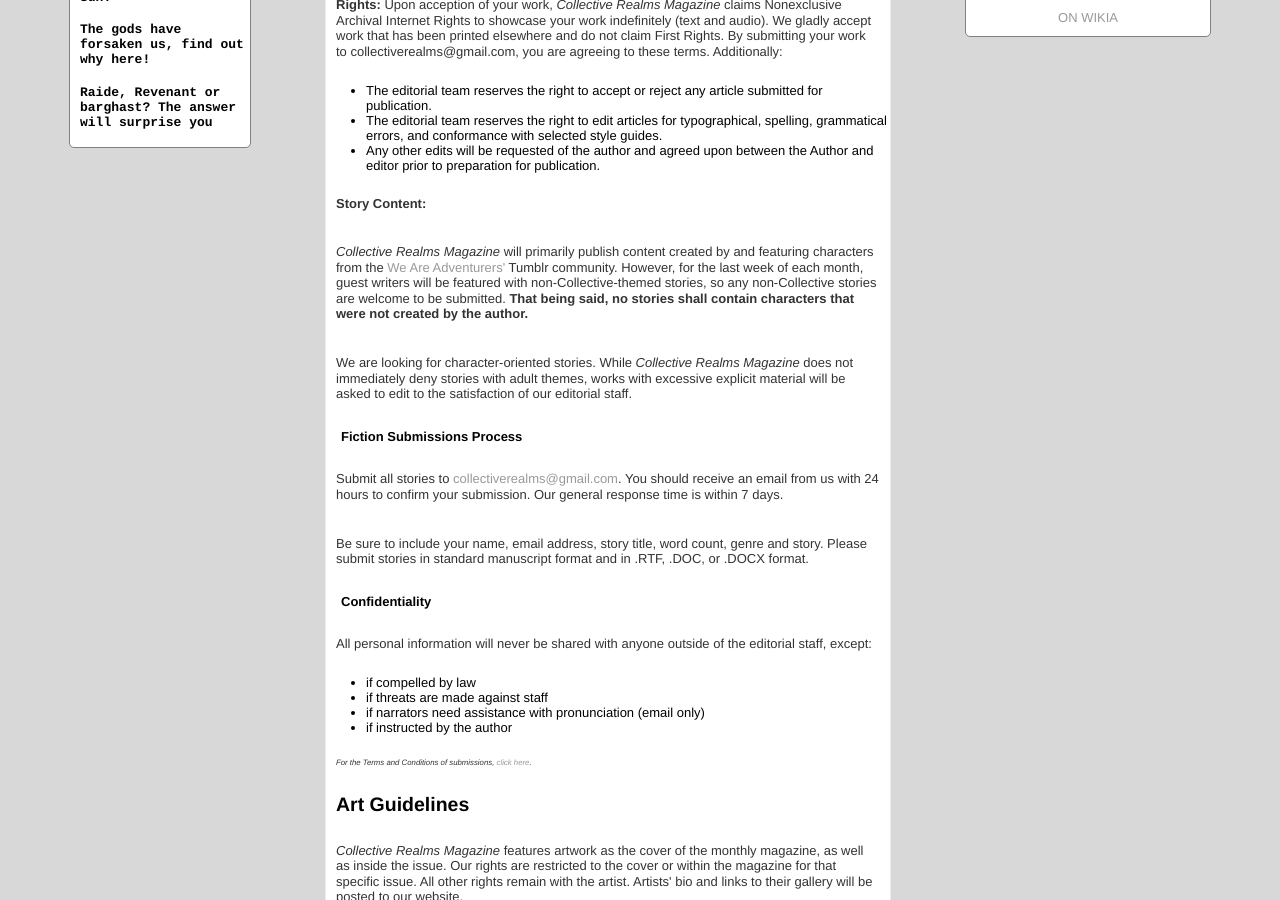
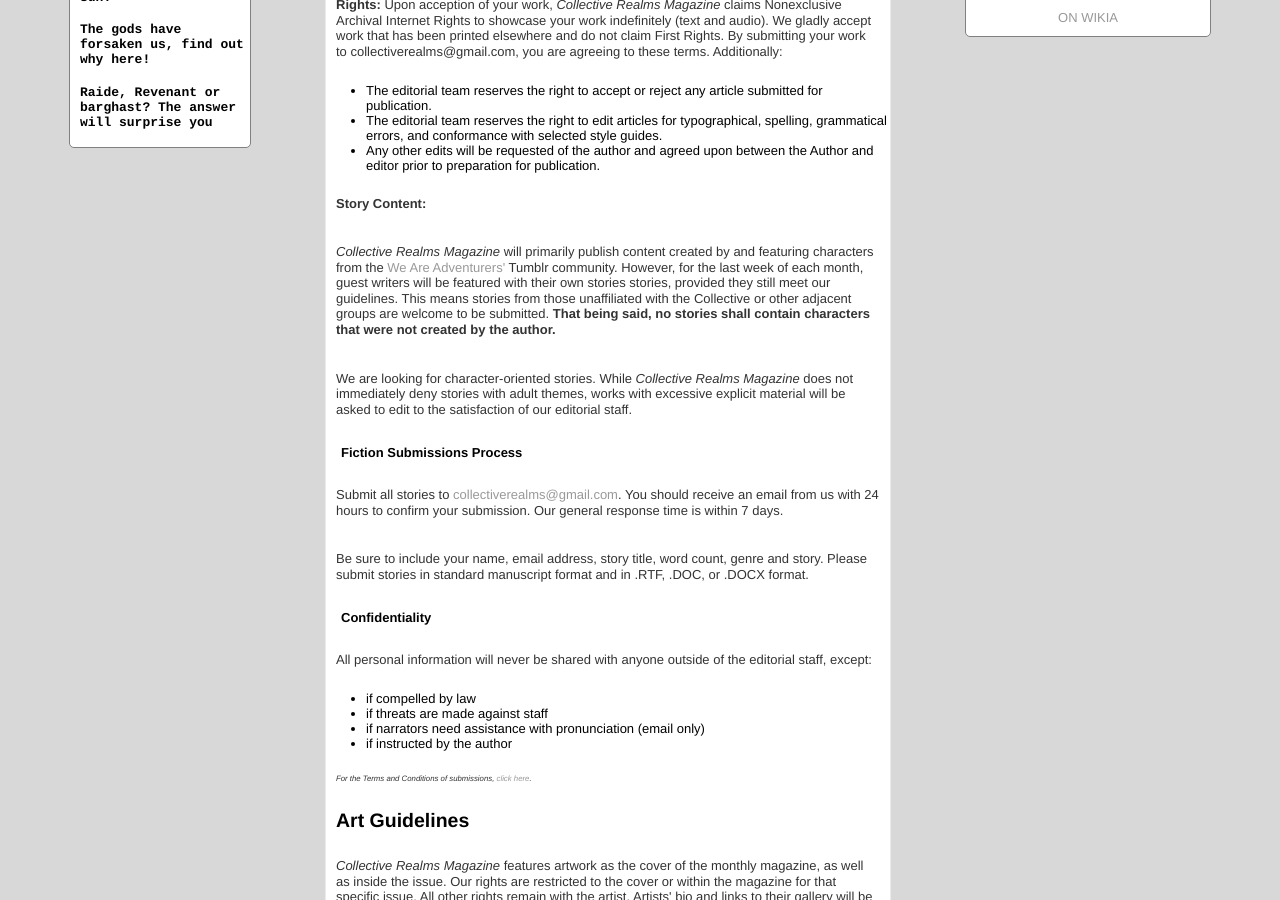
Before and after one commit to collectiverealms/collectiverealms, a Jekyll site: the page built from submissions.html, in a window 1280 px wide and 900 px high, scrolled down 503 px. Built offline with Jekyll 4.4.1, drawn with Linux system fonts in a browser that asks for light colours.

Commit message:
Update submissions.html

```diff
--- a/submissions.html
+++ b/submissions.html
@@ -12,10 +12,10 @@
    <ul>
       <li>The editorial team reserves the right to accept or reject any article submitted for publication.</li>
       <li>The editorial team reserves the right to edit articles for typographical, spelling, grammatical errors, and conformance with selected style guides.</li>
-      <li> Any other edits will be requested of the author and agreed upon between the Author and editor prior to preparation for publication.</li>
+      <li>Any other edits will be requested of the author and agreed upon between the Author and editor prior to preparation for publication.</li>
    </ul>
    <p><strong>Story Content:</strong></p>
-   <p><i>Collective Realms Magazine</i> will primarily publish content created by and featuring characters from the <a href="http://weareadventurers.tumblr.com/">We Are Adventurers'</a> Tumblr community. However, for the last week of each month, guest writers will be featured with non-Collective-themed stories, so any non-Collective stories are welcome to be submitted. <strong>That being said, no stories shall contain characters that were not created by the author.</strong></i></p>
+   <p><i>Collective Realms Magazine</i> will primarily publish content created by and featuring characters from the <a href="http://weareadventurers.tumblr.com/">We Are Adventurers'</a> Tumblr community. However, for the last week of each month, guest writers will be featured with their own stories stories, provided they still meet our guidelines. This means stories from those unaffiliated with the Collective or other adjacent groups are welcome to be submitted. <strong>That being said, no stories shall contain characters that were not created by the author.</strong></i></p>
    <p>We are looking for character-oriented stories. While <i>Collective Realms Magazine</i> does not immediately deny stories with adult themes, works with excessive explicit material will be asked to edit to the satisfaction of our editorial staff.</p>
    <h4>Fiction Submissions Process</h4>
    <p>Submit all stories to <a href="mailto:{{ site.email}}">collectiverealms@gmail.com</a>. You should receive an email from us with 24 hours to confirm your submission. Our general response time is within 7 days.</p>
```
